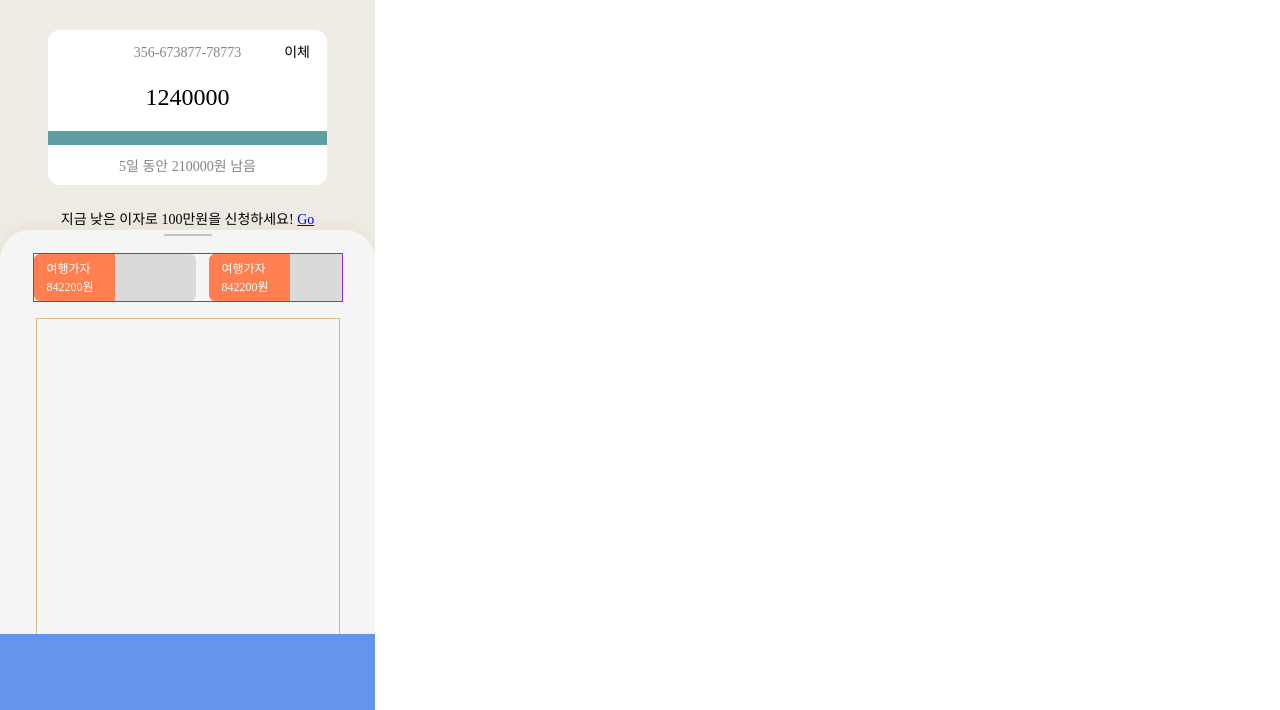
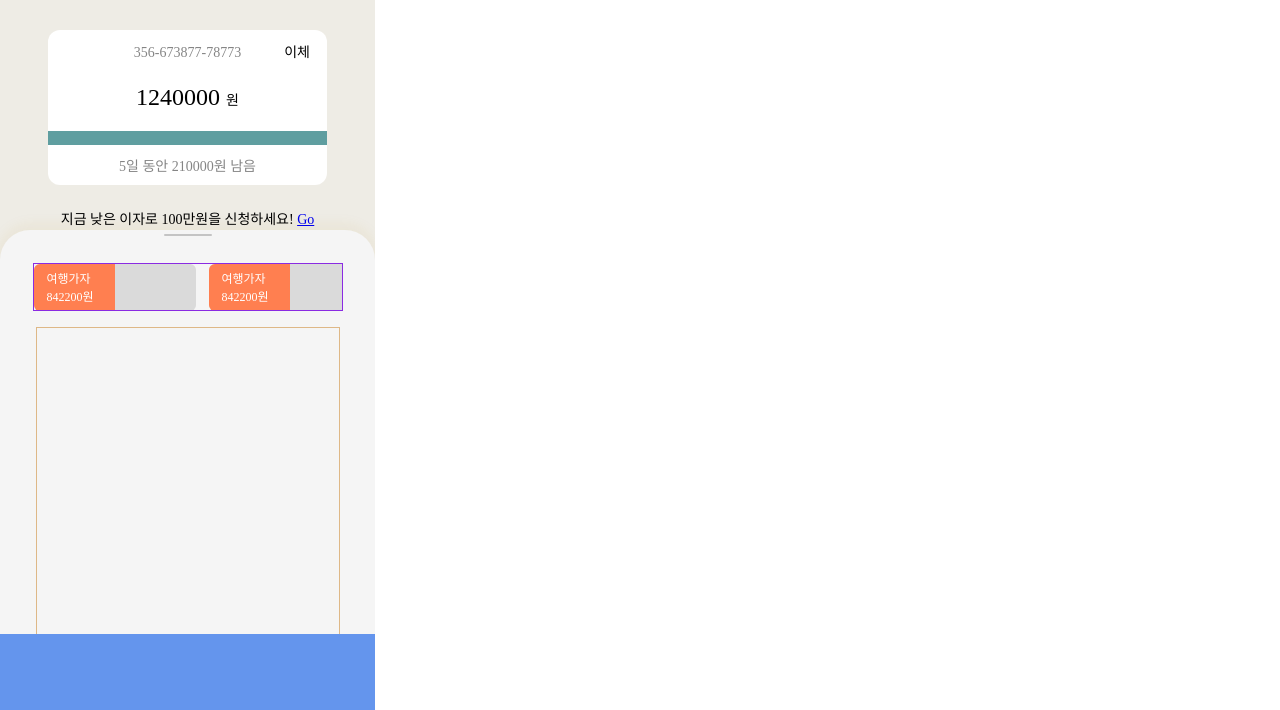
Before and after one commit to GyoHeon/mobile-bank, a website: page index.html in a window 1280 px wide. Shown: the part 102-812 px from the top of the page. Drawn offline with Linux system fonts and the light colour scheme.

Commit message:
feat: make layout

```diff
--- a/css/main.css
+++ b/css/main.css
@@ -67,7 +67,6 @@ nav {
   position: absolute;
   right: 17px;
 }
-
 .account__main--balance--money {
   height: 36px;
   line-height: 36px;
@@ -76,7 +75,9 @@ nav {
   color: #000;
   margin: 16px;
 }
-
+.account__main--balance--money span {
+  font-size: 14px;
+}
 .account__main--chart {
   width: 100%;
   height: 14px;
@@ -114,10 +115,13 @@ nav {
   align-items: center;
 }
 .contents__drag {
+  padding: 4.3px 20px 10px;
+  cursor: pointer;
+}
+.contents__drag--btn {
   width: 48px;
   height: 2.15px;
   background-color: #c4c4c4;
-  margin-top: 4.3px;
   border-radius: 4px;
 }
 /*CONTENTS-MONEY BOX*/
@@ -157,7 +161,7 @@ nav {
   background-color: violet;
   width: 100px;
   height: 47px;
-  padding: 0 30px;
+  display: flex;
 }
 
 /*CONTENTS-HISTORY*/
--- a/index.html
+++ b/index.html
@@ -10,6 +10,9 @@
   <!--style-->
   <link rel="stylesheet" href="./css/reset.css">
   <link rel="stylesheet" href="./css/main.css">
+
+  <!--SCRIPT-->
+  <script defer src="./js/main.js"></script>
 </head>
 
 <body>
@@ -41,7 +44,7 @@
               <strong class="account__main--number">356-673877-78773</strong>
               <span class="account__main--transfer">이체</span>
             </div>
-            <h1 class="account__main--balance--money">1240000</h1>
+            <h1 class="account__main--balance--money">1240000 <span>원</span></h1>
             <div class="account__main--chart">
               <div class="account__main--chart__bar"></div>
               <div class="account__main--chart__graph-img"></div>
@@ -57,7 +60,9 @@
         </div>
         <!--CONTENTS-->
         <div class="contents">
-          <div class="contents__drag"></div>
+          <div class="contents__drag">
+            <div class="contents__drag--btn"></div>
+          </div>
           <!--MONEY-BOX-->
           <div class="contents__money-box">
             <ul class="contents__money-box--ul">
```
